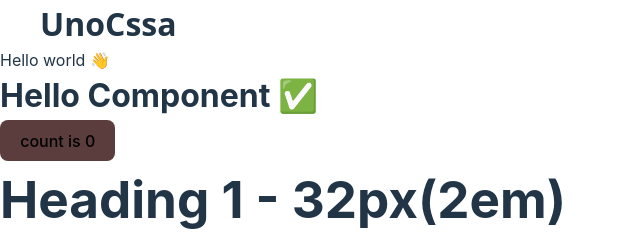
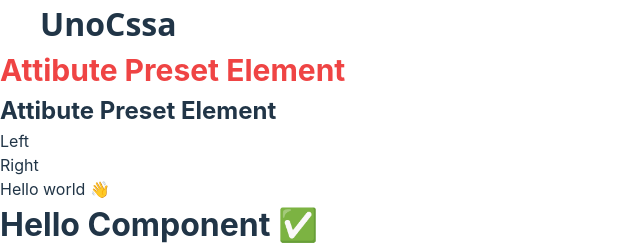
Before and after one commit to nape1/vite-vue-pinia-vuerouter, a Vue app: page / in a window 1280 px wide. Shown: the top 245 px of the page, without its empty margins (0-640 px from the left). Built offline with nearby package versions, Linux system fonts and the light colour scheme.

Commit message:
uno plugin for attribute styling added

```diff
--- a/src/App.vue
+++ b/src/App.vue
@@ -3,10 +3,17 @@ import MessageCounter from '@/components/MessageCounter.vue'
 import HtmlTags from '@/components/HtmlTags.vue'
 </script>
 
+<!-- boostrap and tailwind classes added -->
 <template>
     <h1 class="ml-10 font-sans hover:font-serif">
         UnoCssa
     </h1>
+    <h2 class="text-red-500 text-30px">Attibute Preset Element</h2>
+    <h2 text="red-500 30px">Attibute Preset Element</h2>
+    <div flex justify-between>
+        <div>Left</div>
+        <div>Right</div>
+    </div>
   <div>
     Hello world 👋
   </div>
--- a/vite.config.js
+++ b/vite.config.js
@@ -1,8 +1,8 @@
-import { defineConfig } from 'vite'
-import vue from '@vitejs/plugin-vue'
+import vue from '@vitejs/plugin-vue';
+import { presetAttributify, presetUno } from 'unocss';
+import UnoCss from 'unocss/vite';
 import { fileURLToPath, URL } from "url";
-import UnoCss from 'unocss/vite'
-import {presetUno} from 'unocss'
+import { defineConfig } from 'vite';
 
 // https://vitejs.dev/config/
 export default defineConfig({
@@ -10,7 +10,8 @@ export default defineConfig({
     vue(),
     UnoCss({
         presets:[
-            presetUno()
+            presetUno(),
+            presetAttributify()
         ]
     })
 ],
```
